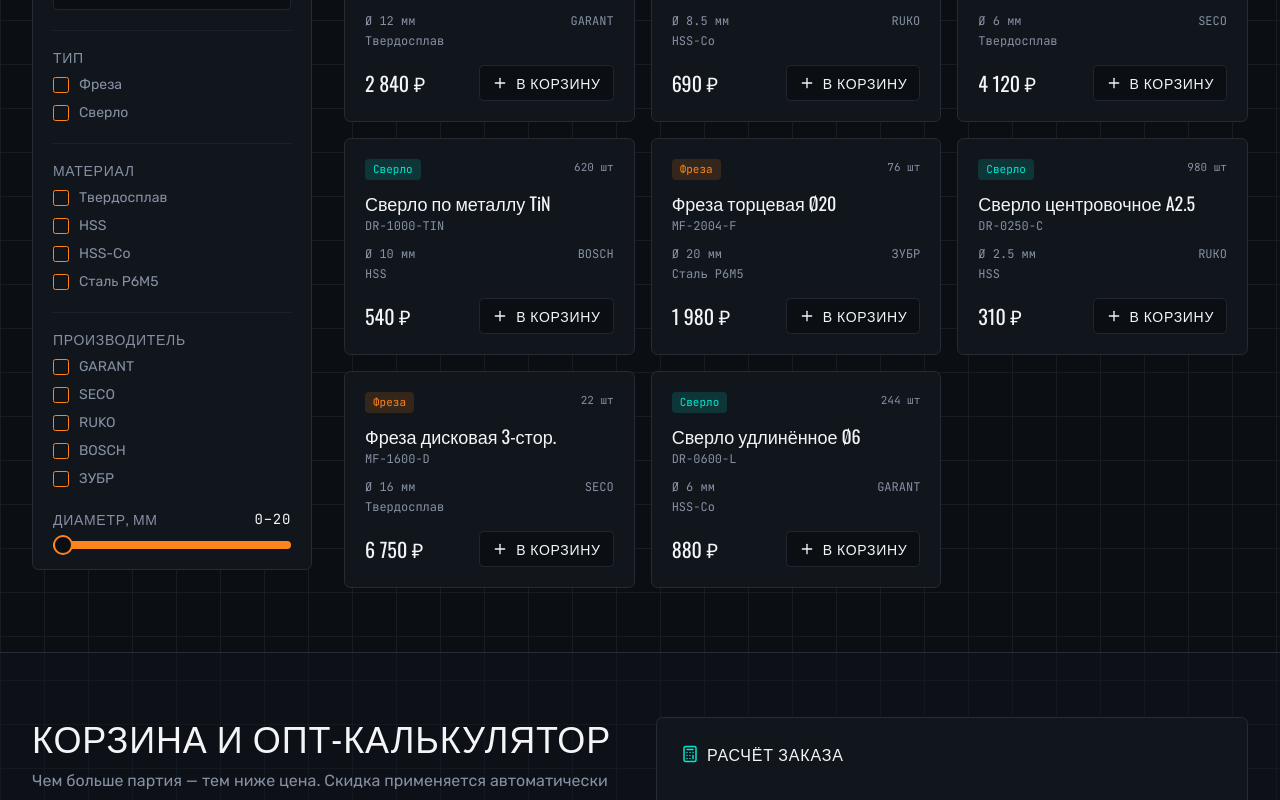
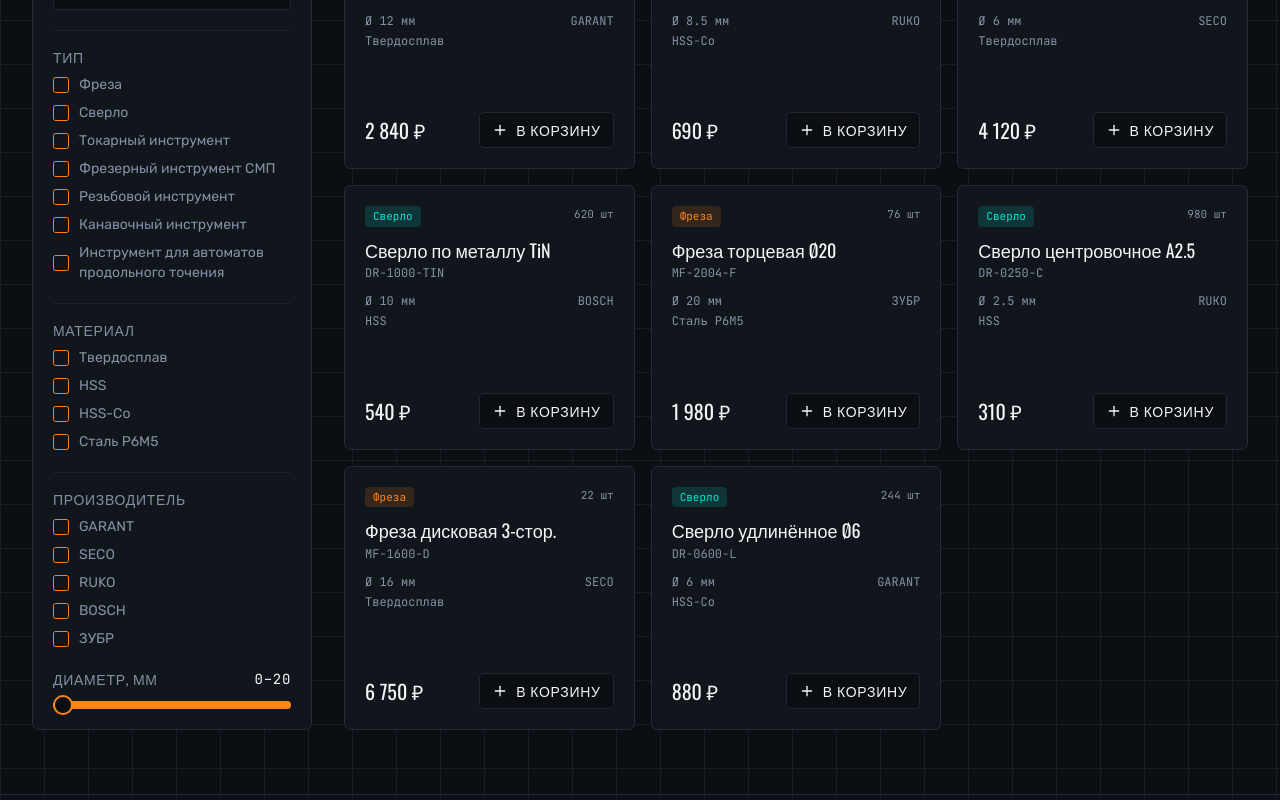
Before and after one commit to pr-poehali-dev/drill-store-filter, a React (Vite) app: page / in a window 1280 px wide. Shown: the part 1080-1880 px from the top of the page. Built offline with nearby package versions, Linux system fonts and the light colour scheme.

Commit message:
Добавлены типы инструментов в фильтр

```diff
--- a/src/pages/Index.tsx
+++ b/src/pages/Index.tsx
@@ -31,7 +31,7 @@ const PRODUCTS: Product[] = [
   { id: 8, name: 'Сверло удлинённое Ø6', sku: 'DR-0600-L', type: 'Сверло', material: 'HSS-Co', brand: 'GARANT', diameter: 6, price: 880, stock: 244 },
 ];
 
-const TYPES = ['Фреза', 'Сверло'];
+const TYPES = ['Фреза', 'Сверло', 'Токарный инструмент', 'Фрезерный инструмент СМП', 'Резьбовой инструмент', 'Канавочный инструмент', 'Инструмент для автоматов продольного точения'];
 const MATERIALS = ['Твердосплав', 'HSS', 'HSS-Co', 'Сталь P6M5'];
 const BRANDS = ['GARANT', 'SECO', 'RUKO', 'BOSCH', 'ЗУБР'];
 
```
